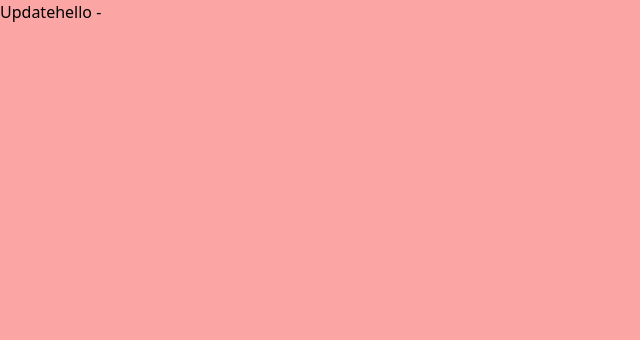
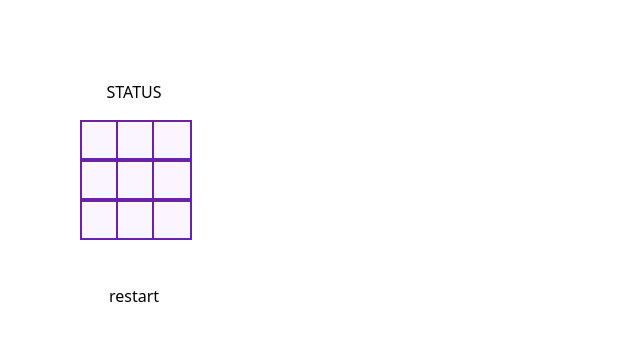
Before and after one commit to RoseNeezar/slacking-mf, a React (Create React App) app: page / in a window 1280 px wide. Shown: the top 340 px of the page, without its empty margins (0-640 px from the left). Built offline with nearby package versions, Linux system fonts and the light colour scheme.

Commit message:
init tic tac toe

```diff
--- a/src/App.tsx
+++ b/src/App.tsx
@@ -1,17 +1,124 @@
-import React from "react";
-import { useStorageHook } from "./hooks/useStorageHook";
+// @ts-nocheck
+import * as React from "react";
 
-function App() {
-  const [data, setData] = useStorageHook("name");
+function Board() {
+  // 🐨 squares is the state for this component. Add useState for squares
+  const squares = Array(9).fill(null);
+
+  // 🐨 We'll need the following bits of derived state:
+  // - nextValue ('X' or 'O')
+  // - winner ('X', 'O', or null)
+  // - status (`Winner: ${winner}`, `Scratch: Cat's game`, or `Next player: ${nextValue}`)
+  // 💰 I've written the calculations for you! So you can use my utilities
+  // below to create these variables
+
+  // This is the function your square click handler will call. `square` should
+  // be an index. So if they click the center square, this will be `4`.
+  function selectSquare(square) {
+    // 🐨 first, if there's already winner or there's already a value at the
+    // given square index (like someone clicked a square that's already been
+    // clicked), then return early so we don't make any state changes
+    //
+    // 🦉 It's typically a bad idea to mutate or directly change state in React.
+    // Doing so can lead to subtle bugs that can easily slip into production.
+    //
+    // 🐨 make a copy of the squares array
+    // 💰 `[...squares]` will do it!)
+    //
+    // 🐨 set the value of the square that was selected
+    // 💰 `squaresCopy[square] = nextValue`
+    //
+    // 🐨 set the squares to your copy
+  }
+
+  function restart() {
+    // 🐨 reset the squares
+    // 💰 `Array(9).fill(null)` will do it!
+  }
+
+  function renderSquare(i) {
+    return (
+      <button
+        className="-mr-1 -mt-1 p-0 w-10 border-purple-800 border-2 border-solid bg-purple-50 h-10 text-lg focus:outline-none focus:bg-purple-200"
+        onClick={() => selectSquare(i)}>
+        {squares[i]}
+      </button>
+    );
+  }
 
   return (
-    <div className="bg-red-300 h-screen">
-      <button onClick={() => setData(`rando-${Math.random() * 10}`)}>
-        Update
+    <div className="flex flex-col items-center w-fit">
+      {/* 🐨 put the status in the div below */}
+      <div className="mb-5">STATUS</div>
+      <div className="">
+        {renderSquare(0)}
+        {renderSquare(1)}
+        {renderSquare(2)}
+      </div>
+      <div className="">
+        {renderSquare(3)}
+        {renderSquare(4)}
+        {renderSquare(5)}
+      </div>
+      <div className="">
+        {renderSquare(6)}
+        {renderSquare(7)}
+        {renderSquare(8)}
+      </div>
+      <button className="mt-10" onClick={restart}>
+        restart
       </button>
-      hello - {data}
     </div>
   );
 }
 
+function Game() {
+  return (
+    <div className="m-20 min-h-fit">
+      <div className="game-board">
+        <Board />
+      </div>
+    </div>
+  );
+}
+
+// eslint-disable-next-line no-unused-vars
+function calculateStatus(winner, squares, nextValue) {
+  return winner
+    ? `Winner: ${winner}`
+    : squares.every(Boolean)
+    ? `Scratch: Cat's game`
+    : `Next player: ${nextValue}`;
+}
+
+// eslint-disable-next-line no-unused-vars
+function calculateNextValue(squares) {
+  return squares.filter(Boolean).length % 2 === 0 ? "X" : "O";
+}
+
+// eslint-disable-next-line no-unused-vars
+function calculateWinner(squares) {
+  const lines = [
+    [0, 1, 2],
+    [3, 4, 5],
+    [6, 7, 8],
+    [0, 3, 6],
+    [1, 4, 7],
+    [2, 5, 8],
+    [0, 4, 8],
+    [2, 4, 6],
+  ];
+  for (let i = 0; i < lines.length; i++) {
+    const [a, b, c] = lines[i];
+    if (squares[a] && squares[a] === squares[b] && squares[a] === squares[c]) {
+      return squares[a];
+    }
+  }
+  return null;
+}
+
+function App() {
+  return <Game />;
+}
+
 export default App;
```
